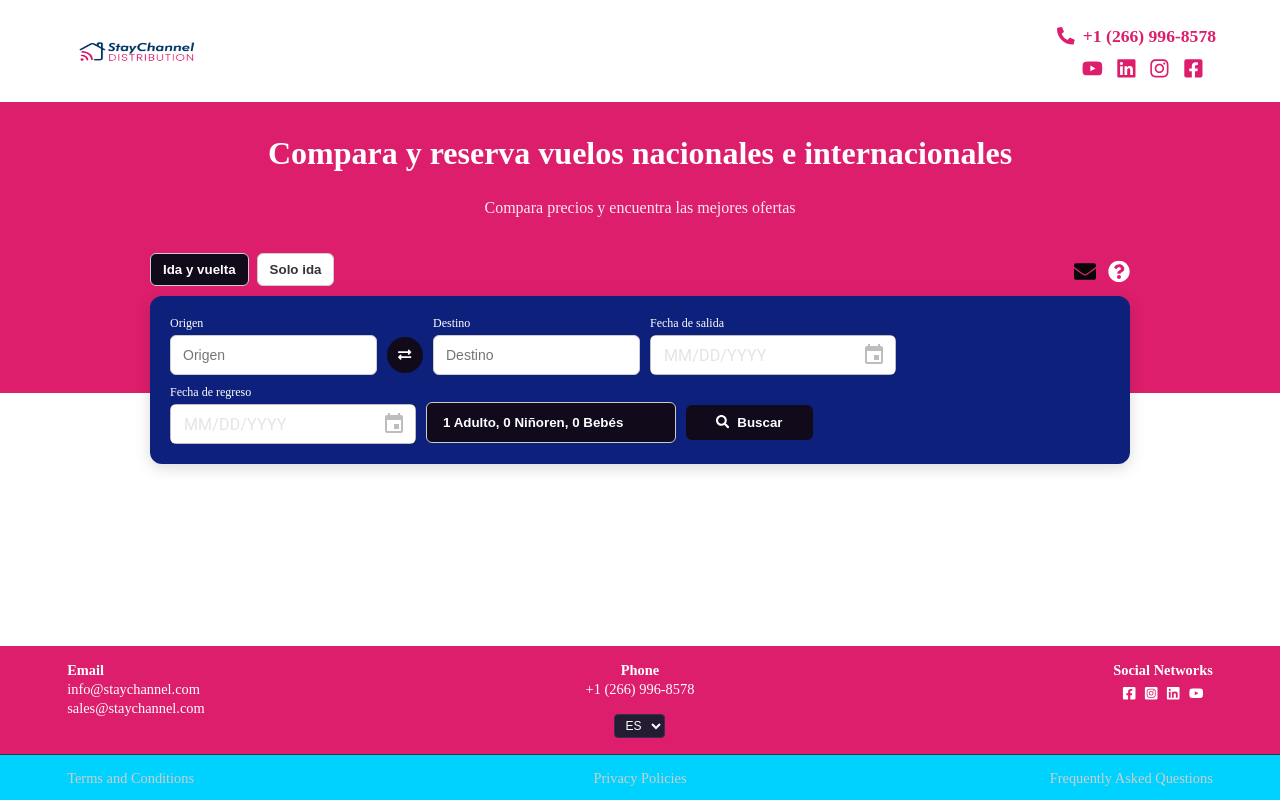
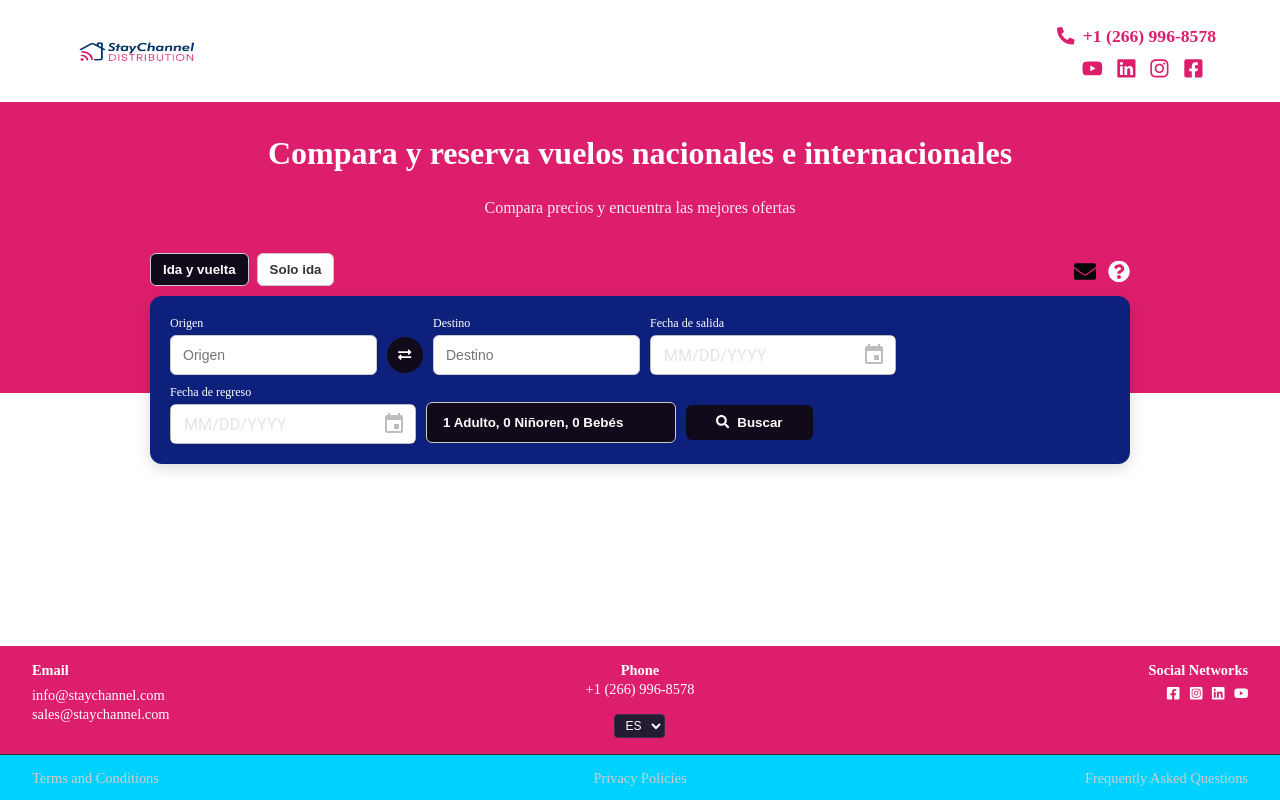
Before and after one commit to Jerry-Techie/StayChannel, a React (Vite) app: page / in a window 1280 px wide. Built offline with nearby package versions, Linux system fonts and the light colour scheme.

Commit message:
Added box-sizing to footer and child elements

```diff
--- a/src/components/Footer.jsx
+++ b/src/components/Footer.jsx
@@ -10,7 +10,17 @@ const FooterWrapper = styled.footer`
   left: 0;
   z-index: 1000;
   font-size: 0.9rem;
+  box-sizing: border-box;
+
+  * {
+    box-sizing: inherit;
+  }
+
+  @media (max-width: 768px) {
+    font-size: 0.85rem;
+  }
 `;
+
 
 const TopFooter = styled.div`
   background: #dd1e6c;
@@ -19,7 +29,27 @@ const TopFooter = styled.div`
   justify-content: space-between;
   padding: 1rem 2rem;
   border-bottom: 1px solid #333;
+
+  @media (max-width: 768px) {
+    flex-wrap: wrap;
+    gap: 1rem;
+
+    & > div {
+      flex: 1 1 45%;
+      margin-left: 0 !important;
+      text-align: left !important;
+    }
+
+
+    .sn {
+      justify-content: flex-start !important;
+      flex-direction: row !important;
+      gap: 0.3rem !important;
+      margin-top: 0.5rem !important;
+    }
+  }
 `;
+
 
 const BottomFooter = styled.div`
   background: #00d2ff;
@@ -27,10 +57,25 @@ const BottomFooter = styled.div`
   display: flex;
   justify-content: space-between;
   padding: 0.8rem 2rem;
+
+  @media (max-width: 768px) {
+    flex-wrap: wrap;
+    gap: 0.5rem;
+
+    & > div {
+      flex: 1 1 45%;
+      margin-left: 0 !important;
+      margin-right: 0 !important;
+      text-align: left !important;
+    }
+  }
 `;
 
 const Section = styled.div`
   flex: 1;
+  @media (max-width: 768px) {
+    margin-right: 10px !important;
+  }
 `;
 
 const Link = styled.a`
@@ -49,34 +94,75 @@ export default function Footer() {
     <FooterWrapper>
       <TopFooter>
         <Section>
-          <b style={{marginLeft:"2.2rem"}}>Email</b>
-          <div style={{marginLeft:"2.2rem"}}>
-          <Link href="mailto:info@staychannel.com">info@staychannel.com</Link>
-          <Link href="mailto:sales@staychannel.com">sales@staychannel.com</Link>
+          <b >Email</b>
+          <div style={{ marginTop: "0.5rem" }}>
+            <Link href="mailto:info@staychannel.com">info@staychannel.com</Link>
+            <Link href="mailto:sales@staychannel.com">sales@staychannel.com</Link>
           </div>
         </Section>
 
         <Section style={{ textAlign: "center" }}>
           <b>Phone</b>
           <Link href="tel:+12669968578">+1 (266) 996-8578</Link>
-          <div style={{marginTop:"1rem"}}><LanguageChanger/></div>
+          <div style={{ marginTop: "1rem" }}>
+            <LanguageChanger />
+          </div>
         </Section>
 
         <Section style={{ textAlign: "right" }}>
-          <b style={{marginRight:"2.2rem"}}>Social Networks</b>
-          <div style={{ display: "flex", justifyContent: "flex-end", gap: "0.5rem", marginTop: "0.3rem", marginRight: "2.8rem" }}>
-            <Link href="https://web.facebook.com/people/Staychannel-Distribution-LLC/61582930321320/?_rdc=1&_rdr#" target="_blank" rel="noopener noreferrer"><FaFacebookSquare /></Link>
-            <Link href="https://www.instagram.com/staychanneldistribution/" target="_blank" rel="noopener noreferrer"><FaInstagramSquare /></Link>
-            <Link href="https://www.linkedin.com/company/staychanneldistribution/" target="_blank" rel="noopener noreferrer"><FaLinkedin /></Link>
-            <Link href="https://www.youtube.com/channel/UCyr2jdkXX9F9pokBBvRrxYA" target="_blank" rel="noopener noreferrer"><FaYoutube /></Link>
+
+          <b >Social Networks</b>
+          <div className="sn"
+            style={{
+              display: "flex",
+              justifyContent: "flex-end",
+              gap: "0.5rem",
+              marginTop: "0.3rem",
+
+            }}
+          >
+            <Link
+              href="https://web.facebook.com/people/Staychannel-Distribution-LLC/61582930321320/?_rdc=1&_rdr#"
+              target="_blank"
+              rel="noopener noreferrer"
+            >
+              <FaFacebookSquare />
+            </Link>
+            <Link
+              href="https://www.instagram.com/staychanneldistribution/"
+              target="_blank"
+              rel="noopener noreferrer"
+            >
+              <FaInstagramSquare />
+            </Link>
+            <Link
+              href="https://www.linkedin.com/company/staychanneldistribution/"
+              target="_blank"
+              rel="noopener noreferrer"
+            >
+              <FaLinkedin />
+            </Link>
+            <Link
+              href="https://www.youtube.com/channel/UCyr2jdkXX9F9pokBBvRrxYA"
+              target="_blank"
+              rel="noopener noreferrer"
+            >
+              <FaYoutube />
+            </Link>
           </div>
         </Section>
       </TopFooter>
 
       <BottomFooter>
-        <Section style={{marginLeft:"2.2rem", fontWeight:"500"}}><Link href="/terms">Terms and Conditions</Link></Section>
-        <Section style={{ textAlign: "center", fontWeight:"500" }}><Link href="/privacy">Privacy Policies</Link></Section>
-        <Section style={{ textAlign: "right", marginRight:"2.2rem", fontWeight:"500" }}><Link href="/faq">Frequently Asked Questions</Link></Section>
+        <Section style={{ fontWeight: "500" }}>
+          <Link href="/terms">Terms and Conditions</Link>
+        </Section>
+        <Section style={{ textAlign: "center", fontWeight: "500" }}>
+          <Link href="/privacy">Privacy Policies</Link>
+        </Section>
+        <Section style={{ textAlign: "right", fontWeight: "500" }}>
+          <Link href="/faq">Frequently Asked Questions</Link>
+        </Section>
       </BottomFooter>
     </FooterWrapper>
   );
```
